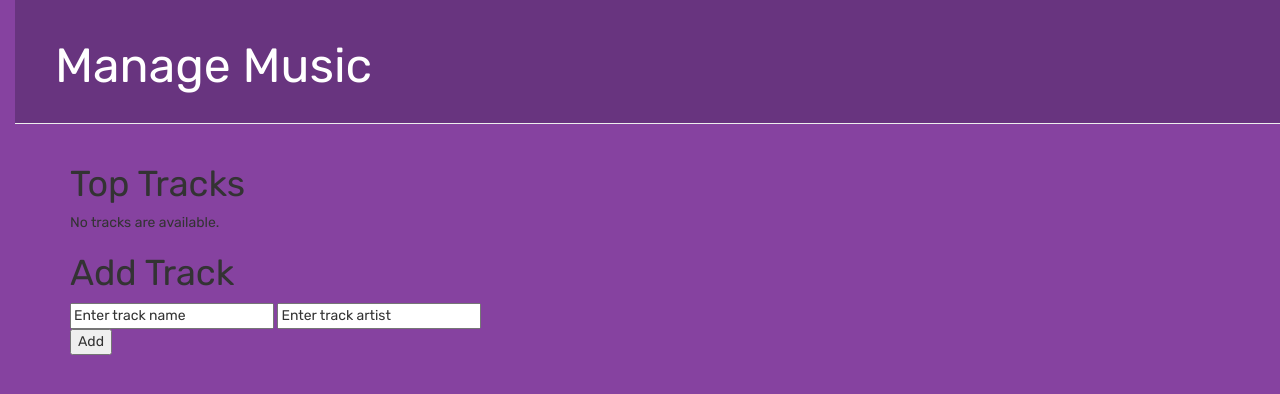
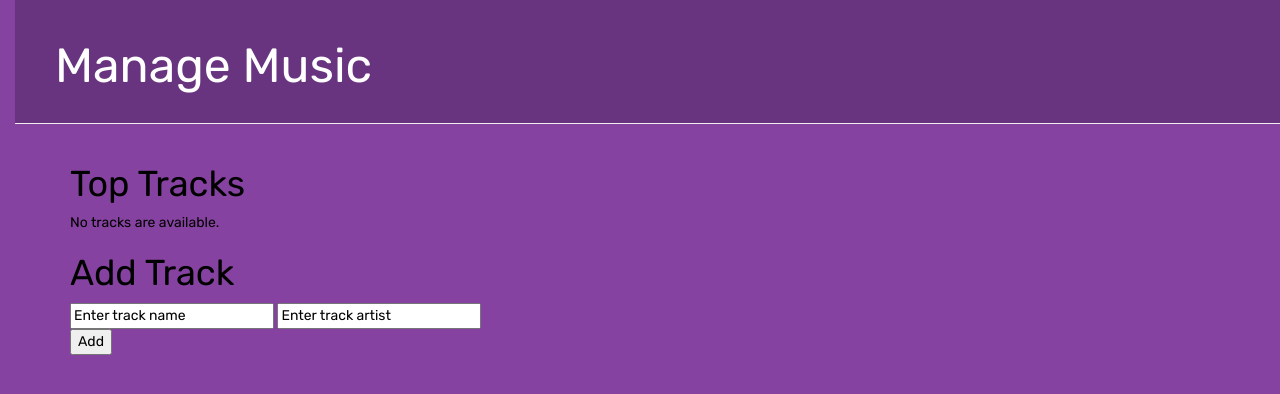
Before and after one commit to lzbrooks/track-scraper, a Django app: template manage_music/templates/manage_music/index.html in a window 1280 px wide. Shown: the top 394 px of the page. Run offline with Django 3.2, Linux system fonts and the light colour scheme; the template is opened without the code that fills it, so the values that code supplies are empty; some libraries are stand-ins or nearby versions.

Commit message:
fix body text colour

```diff
--- a/manage_music/static/manage_music/style.css
+++ b/manage_music/static/manage_music/style.css
@@ -10,6 +10,7 @@ li {
 
 body {
     font-family: 'Rubik', sans-serif;
+    color: #000000;
     background: #8642A0;
     padding-left: 15px;
 }
```
